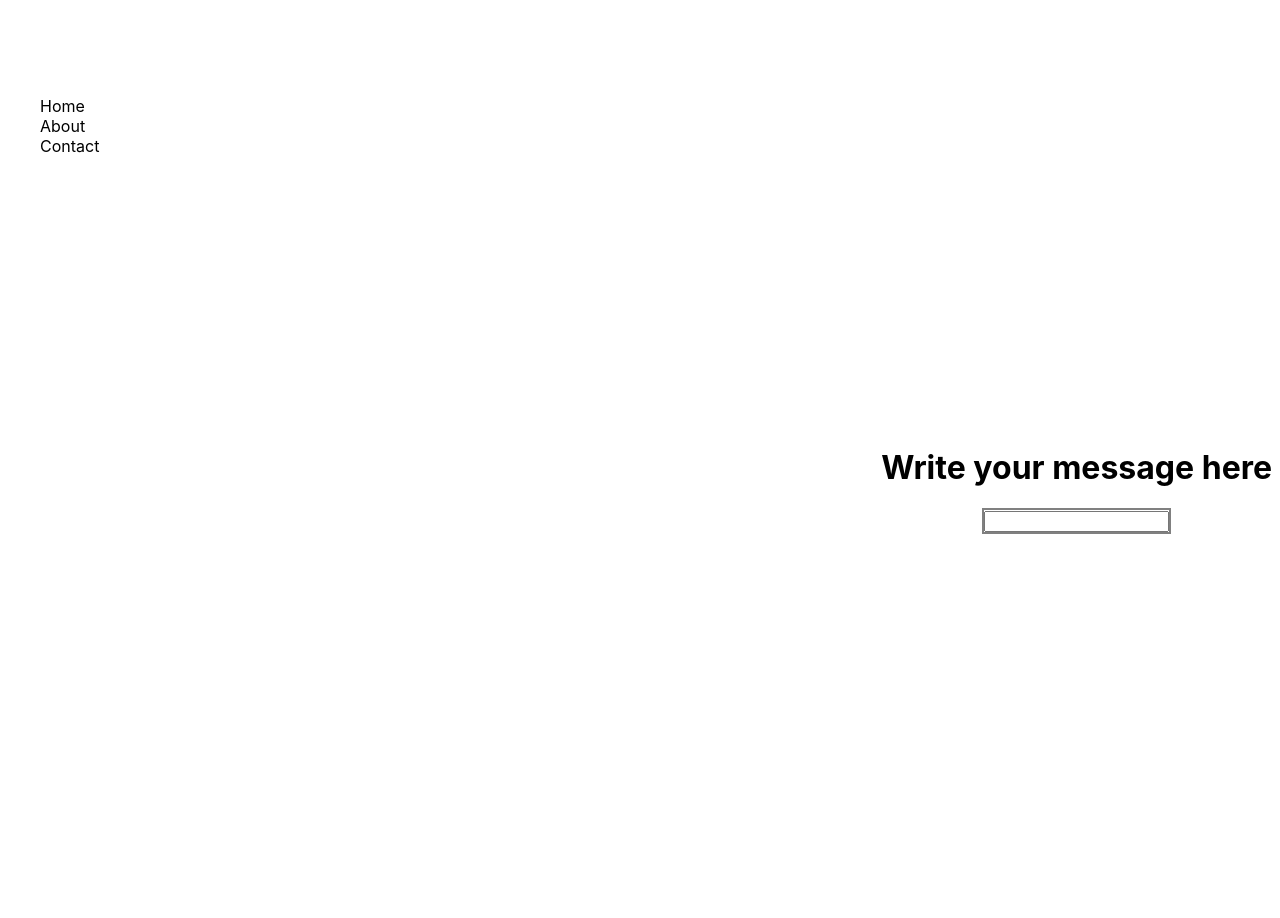
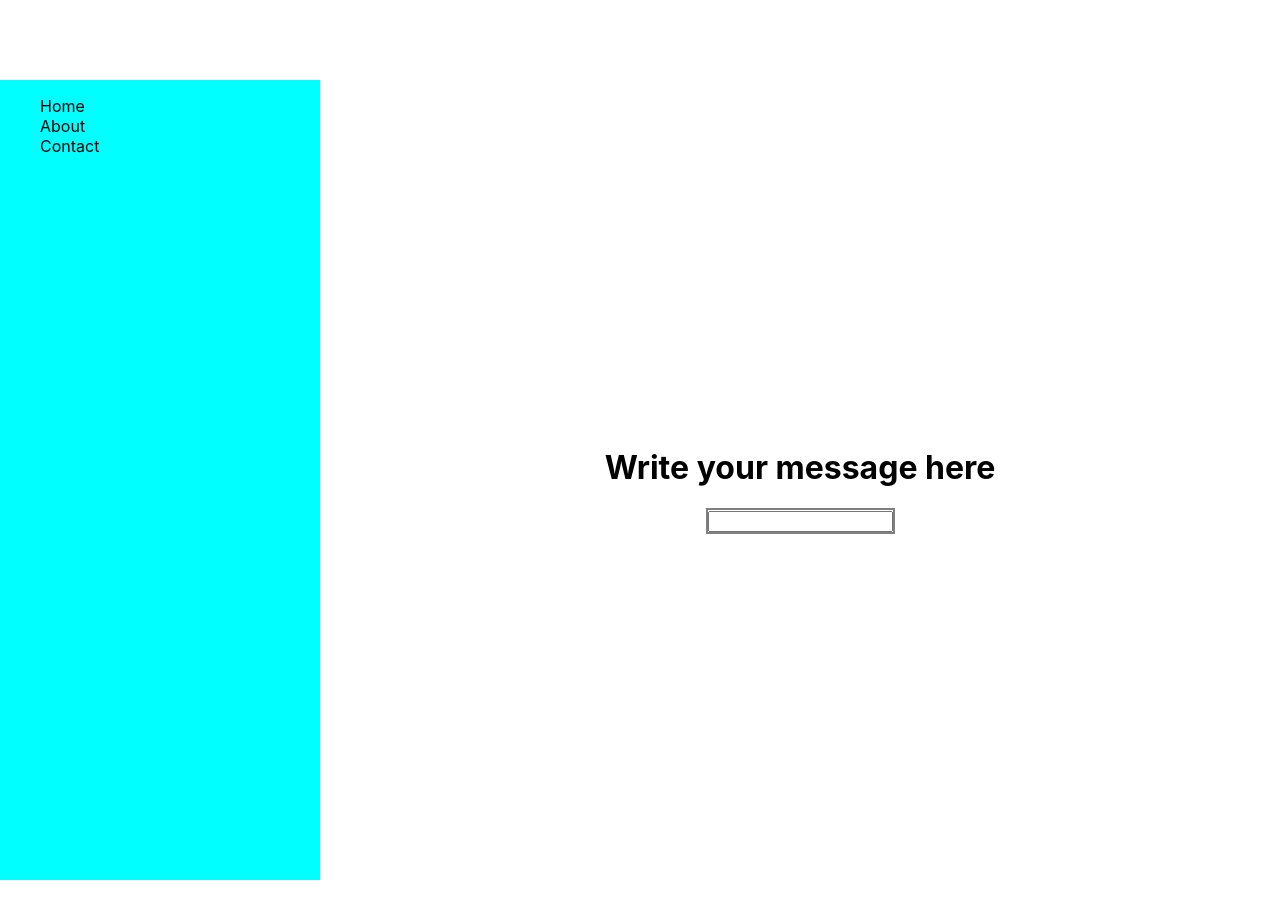
Before and after one commit to merqury-io/merqury, a Next.js app: page / in a window 1280 px wide. Shown: the top 918 px of the page. After the commit the page ends 880 px from the top, so only its background shows below. Built offline with nearby package versions, Linux system fonts and the light colour scheme.

Commit message:
grid layout

```diff
--- a/styles/Home.module.css
+++ b/styles/Home.module.css
@@ -10,11 +10,15 @@
 .main {
   padding: 5rem 0;
   /* flex: 1; */
-  display: flex;
-  justify-content: space-between;
+  display: grid;
+  grid-template-columns: 1fr 3fr;
+  height: 100vh;
   /* align-items: center; */
 }
 
+.navbar {
+  background-color: aqua;
+}
 
 .footer {
   width: 100%;
```
